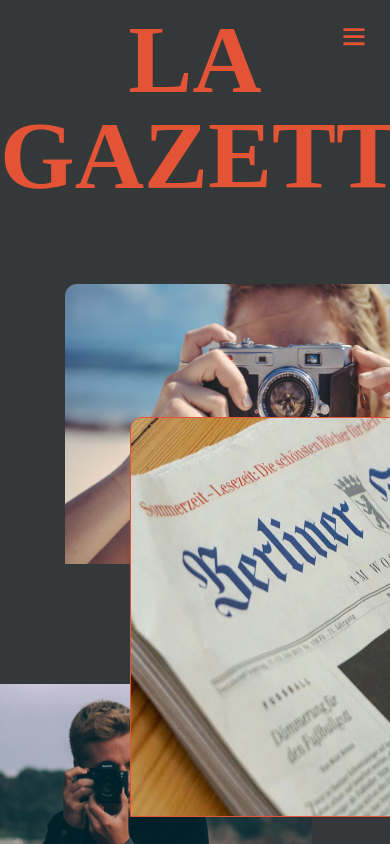
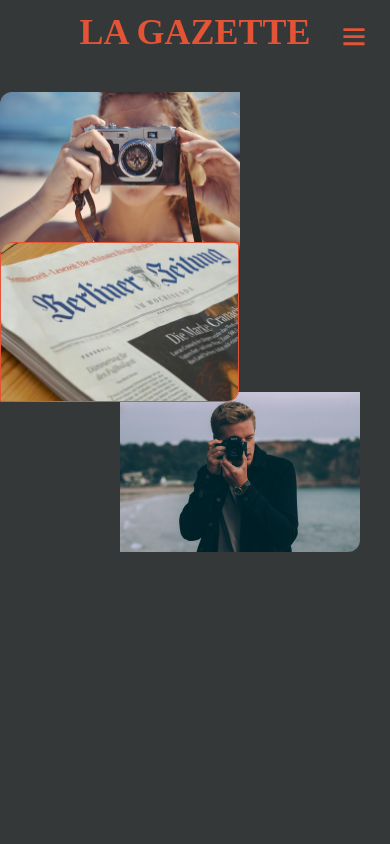
Before and after one commit to KevinMaze/agora, a Next.js app: page /gazette in a window 390 px wide. Shown: the top 844 px of the page. Built offline with nearby package versions, Linux system fonts and the light colour scheme.

Commit message:
header responsive gazette page

```diff
--- a/src/ui/modules/gazette/components/header-gazette.view.tsx
+++ b/src/ui/modules/gazette/components/header-gazette.view.tsx
@@ -7,36 +7,42 @@
 
 export const HeaderGazette = () => {
     return (
-        <div className="relative mb-20">
+        <div className="">
             <Typo
                 variant="title"
                 components="h1"
                 weight="bold"
-                className="mt-3 uppercase text-center text-8xl"
+                className="mt-3 uppercase text-center text-4xl sm:text-6xl lg:text-8xl"
             >
                 La Gazette
             </Typo>
 
-            <div className="mt-20 h-200 w-full">
-                <div className="relative  h-full w-full">
+            <div className="mt-10 w-full">
+                <div className="relative lg:w-[1200px] h-screen mx-auto">
+                    <div className="">
                         <Image
                             src={Women}
                             alt="Femme"
-                        className="absolute h-70 w-auto rounded-tl-xl left-1/6"
+                            className="absolute h-40 sm:h-50 lg:h-70 w-auto rounded-tl-xl"
                         />
+                    </div>
+                    <div className="absolute top-[150px] sm:top-[180px] lg:top-[180px] sm:left-[200px] lg:left-[300px] left-[50] z-1">
                         <Image
                             src={Paper}
                             alt="Papier"
-                        className="absolute z-1 h-100 w-auto rounded-br-xl rounded-tl-xl border-1 border-primary left-1/3 top-1/6"
+                            className="h-40 sm:h-90 lg:h-100 w-auto rounded-br-xl rounded-tl-xl border-1 border-primary"
                         />
+                    </div>
+                    <div className="absolute top-[300px] sm:top-[450px] lg:top-[450px] left-[120px] sm:left-[400px] lg:left-[790px] z-0">
                         <Image
                             src={Men}
                             alt="Homme"
-                        className="absolute h-70 w-auto rounded-br-xl right-1/5 top-1/2"
+                            className="h-40 sm:h-90 lg:h-70 w-auto rounded-br-xl"
                         />
                     </div>
                 </div>
-            <div className="border-1 border-primary w-300 m-auto"></div>
+            </div>
+            <div className="border-1 border-primary w-60 sm:w-180 lg:w-250 m-auto mb-20"></div>
         </div>
     );
 };
```
Lines whose indentation alone changed are shown as unchanged.
